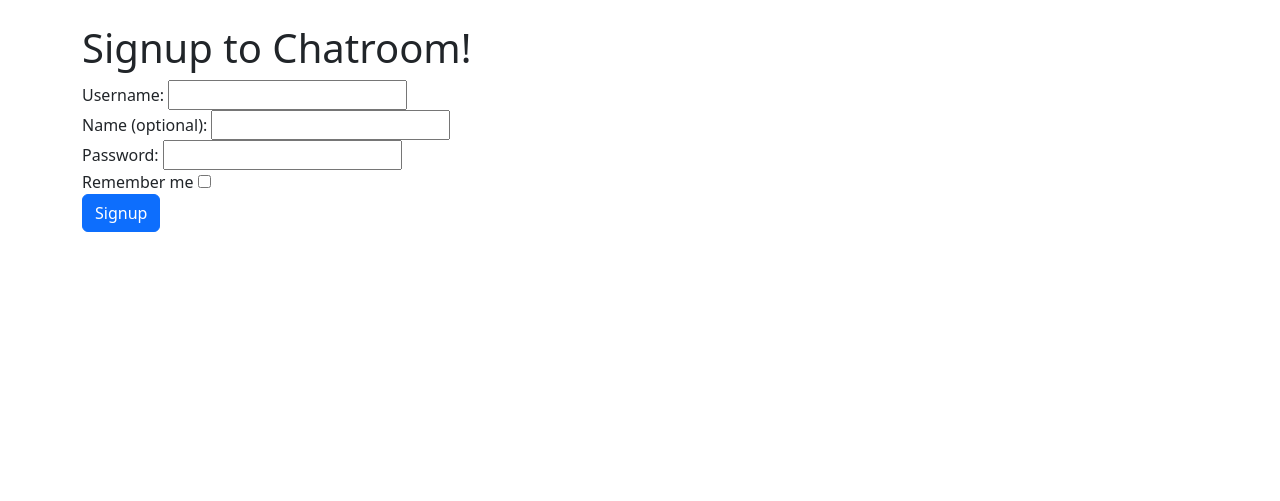
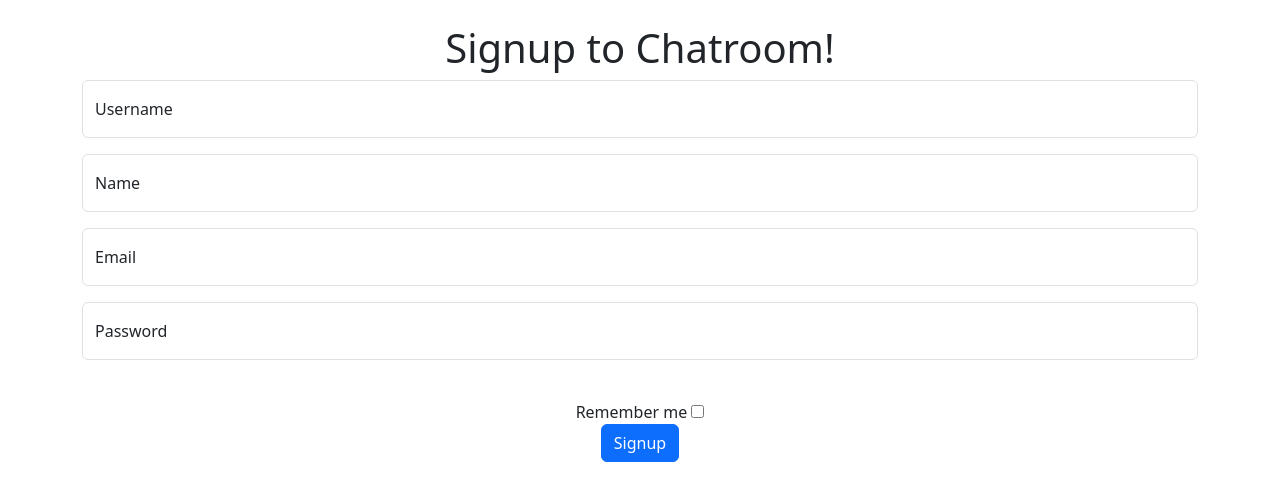
Before and after one commit to NateDhaliwal/Chatroom-Flask, a Flask app: page /signup in a window 1280 px wide. Shown: the top 501 px of the page. Run offline with Flask 3, Linux system fonts and the light colour scheme; some libraries are stand-ins or nearby versions.

Commit message:
Create macro for Bootstrap forms

```diff
--- a/app.py
+++ b/app.py
@@ -7,7 +7,7 @@ from views.chats_parent import chats_parent
 from views.chats_all import chats_all
 from views.chats_main import chats_main
 
-app = Flask(__name__, static_folder='static')
+app = Flask(__name__, static_folder='static', template_folder="templates")
 
 app.secret_key = "a very secret key" # __import__("secrets").token_hex(16)
 
--- a/forms.py
+++ b/forms.py
@@ -1,18 +1,19 @@
 from flask_wtf import FlaskForm
-from wtforms import StringField, PasswordField, SubmitField, BooleanField, TextAreaField
-from wtforms.validators import DataRequired, Length
+from wtforms import StringField, PasswordField, SubmitField, BooleanField, TextAreaField, EmailField
+from wtforms.validators import DataRequired, Length, Email
 
 class LoginForm(FlaskForm):
-    username = StringField("username", validators=[DataRequired(message="Username cannot be blank"), Length(min=1, max=15, message="Username must be be between 1 and 15 characters long")])
-    password = PasswordField("password", validators=[DataRequired(message="Password cannot be blank"), Length(min=8, message="Password to short (minimum 8 characters)")])
+    username = StringField("Username", validators=[DataRequired(message="Username cannot be blank"), Length(min=1, max=15, message="Username must be be between 1 and 15 characters long")])
+    password = PasswordField("Password", validators=[DataRequired(message="Password cannot be blank"), Length(min=8, message="Password to short (minimum 8 characters)")])
     remember_me = BooleanField(label="Remember Me")
 
 class SignupForm(FlaskForm):
-    username = StringField("username", validators=[DataRequired(message="Username cannot be blank"), Length(min=1, max=15, message="Username must be be between 1 and 15 characters long")])
-    password = PasswordField("password", validators=[DataRequired(message="Password cannot be blank"), Length(min=8, message="Password to short (minimum 8 characters)")])
-    name = StringField("name", validators=[Length(max=30, message="Name cannot exceed 30 characters")])
+    username = StringField("Username", validators=[DataRequired(message="Username cannot be blank"), Length(min=1, max=15, message="Username must be be between 1 and 15 characters long")])
+    password = PasswordField("Password", validators=[DataRequired(message="Password cannot be blank"), Length(min=8, message="Password to short (minimum 8 characters)")])
+    name = StringField("Name", validators=[Length(max=30, message="Name cannot exceed 30 characters")])
+    email = EmailField("Email", validators=[DataRequired(message="Email cannot be blank"), Email(message="Please enter a valid email address")])
     remember_me = BooleanField(label="Remember Me")
 
 class CreateChatForm(FlaskForm):
-    name = StringField("name", validators=[DataRequired(message="Chat name cannot be blank"), Length(min=1, max=20, message="Chat name must be between 1 and 20 characters")])
-    description = TextAreaField("description", validators=[Length(max=200, message="Chat description cannot 200 characters")])
+    name = StringField("Chat name", validators=[DataRequired(message="Chat name cannot be blank"), Length(min=1, max=20, message="Chat name must be between 1 and 20 characters")])
+    description = TextAreaField("Chat description (optional)", validators=[Length(max=200, message="Chat description cannot 200 characters")])
--- a/requirements.txt
+++ b/requirements.txt
@@ -1,12 +1,15 @@
 alembic==1.16.4
 blinker==1.9.0
 click==8.2.1
+dnspython==2.7.0
+email_validator==2.2.0
 Flask==3.1.1
 Flask-Login==0.6.3
 Flask-Migrate==4.1.0
 Flask-SQLAlchemy==3.1.1
 Flask-WTF==1.2.2
 greenlet==3.2.3
+idna==3.10
 itsdangerous==2.2.0
 Jinja2==3.1.6
 Mako==1.3.10
--- a/templates/base.html
+++ b/templates/base.html
@@ -1,3 +1,5 @@
+{% from "macros/form.html" import render_field %}
+
 <!DOCTYPE html>
 <html lang="en">
   <head>
@@ -35,16 +37,7 @@
     />
   </head>
   <body>
-    <div class="flashed_messages">
-      {% with messages = get_flashed_messages() %} {% if messages %} {% for
-      message in messages %} {% set css_class = message.split('|')[0] %} {% set
-      message_content = message.split('|')[1] %}
-      <div class="flashed_message">
-        <p class="flash {{ css_class }}">{{ message_content }}</p>
-      </div>
-      {% endfor %} {% endif %} {% endwith %}
-    </div>
-
+    <!-- prettier-ignore-start -->
     {% if current_user.is_authenticated %}
     <div class="container-fluid">
       <div class="row flex-nowrap">
@@ -52,20 +45,21 @@
           <div
             class="d-flex flex-column align-items-center align-items-sm-start px-3 pt-2 text-white min-vh-100"
           >
-            <a
-              href="/"
-              class="d-flex align-items-center pb-3 mb-md-0 me-md-auto text-white text-decoration-none"
+            <span
+              class="d-flex align-items-center pb-3 mb-md-0 me-md-auto text-white fs-5 d-none d-sm-inline"
+              >Joined chats and DMs</span
             >
-              <span class="fs-5 d-none d-sm-inline">Menu</span>
-            </a>
             <ul
               class="nav nav-pills flex-column mb-sm-auto mb-0 align-items-center align-items-sm-start"
               id="menu"
             >
               <li class="nav-item">
-                <a href="#" class="nav-link align-middle px-0">
+                <a
+                  href="{{ url_for('chats_all.my_chats') }}"
+                  class="nav-link align-middle px-0"
+                >
                   <i class="fs-4 bi-house"></i>
-                  <span class="ms-1 d-none d-sm-inline">Home</span>
+                  <span class="ms-1 d-none d-sm-inline">My Chats</span>
                 </a>
               </li>
               <li>
@@ -179,8 +173,8 @@
                 aria-expanded="false"
               >
                 <img
-                  src="https://github.com/mdo.png"
-                  alt="hugenerd"
+                  src="{{ current_user.avatar_url }}"
+                  alt="{{ current_user.username }}'s avatar"
                   width="30"
                   height="30"
                   class="rounded-circle"
@@ -193,6 +187,11 @@
                 class="dropdown-menu dropdown-menu-dark text-small shadow"
                 aria-labelledby="dropdownUser1"
               >
+                <li><a class="dropdown-item" href="#">Settings</a></li>
+                <li><a class="dropdown-item" href="#">Profile</a></li>
+                <li>
+                  <hr class="dropdown-divider" />
+                </li>
                 <li>
                   <a
                     class="dropdown-item"
@@ -200,20 +199,28 @@
                     >Logout</a
                   >
                 </li>
-                <li><a class="dropdown-item" href="#">Settings</a></li>
-                <li><a class="dropdown-item" href="#">Profile</a></li>
-                <li>
-                  <hr class="dropdown-divider" />
-                </li>
-                <li><a class="dropdown-item" href="#">Sign out</a></li>
               </ul>
             </div>
           </div>
         </div>
         <div class="col py-3">
           {% endif %} {% if not current_user.is_authenticated %}
-          <div class="container py-4">
-            {% endif %} {% block content %}{% endblock %} {% if
+          <div class="container py-4 text-center">
+            {% endif %}
+            <div class="alerts">
+              {% with messages = get_flashed_messages() %} {% if messages %} {%
+              for message in messages %} {% set css_class =
+              message.split('|')[0] %} {% set message_content =
+              message.split('|')[1] %}
+              <div
+                class="alert {{ 'alert-success' if css_class == 'success' else 'alert-danger' }}"
+                role="alert"
+              >
+                {{ message_content }}
+              </div>
+              {% endfor %} {% endif %} {% endwith %}
+            </div>
+            {% block content %}{% endblock %} {% if
             current_user.is_authenticated %}
           </div>
           <!-- end col -->
@@ -225,7 +232,7 @@
     </div>
     <!-- end container -->
     {% endif %}
-
+    <!-- prettier-ignore-end -->
     <script
       src="https://cdn.jsdelivr.net/npm/bootstrap@5.3.7/dist/js/bootstrap.bundle.min.js"
       integrity="sha384-ndDqU0Gzau9qJ1lfW4pNLlhNTkCfHzAVBReH9diLvGRem5+R9g2FzA8ZGN954O5Q"
--- /dev/null
+++ b/templates/macros/form.html
@@ -0,0 +1,6 @@
+{% macro render_field(field) %}
+<div class="form-floating mb-3">
+  {{ field(class="form-control", placeholder=field.label.text) }} {{ field.label
+  }}
+</div>
+{% endmacro %}
--- a/utils.py
+++ b/utils.py
@@ -1,6 +1,6 @@
 import hashlib
 
-def get_gravatar_hash(email, size=80, default="identicon"):
+def get_gravatar_hash(email, size=30, default="identicon"):
     email = email.strip().lower()
     email_hash = hashlib.md5(email.encode("utf-8")).hexdigest()
     url = f"https://www.gravatar.com/avatar/{email_hash}?s={size}&d={default}"
--- a/views/login_signup/__init__.py
+++ b/views/login_signup/__init__.py
@@ -3,8 +3,10 @@ from werkzeug.security import check_password_hash, generate_password_hash
 
 from models import User, db
 from forms import LoginForm, SignupForm
+from utils import get_gravatar_hash
 
 from flask_login import login_user, logout_user, current_user
+
 
 login_signup = Blueprint(
   'login_signup',
@@ -12,6 +14,11 @@ login_signup = Blueprint(
   static_folder='../../static',
   template_folder='templates'
 )
+
+@login_signup.route("/logout")
+def logout():
+  logout_user()
+  return redirect(url_for("index"))
 
 # Login + Signup BP
 @login_signup.route("/login", methods=['POST', 'GET'])
@@ -56,6 +63,8 @@ def signup():
     name = signup_form.name.data if not None else username
     password = signup_form.password.data
     hashed_password = generate_password_hash(password, "scrypt", 16)
+    email = signup_form.email.data
+    gravatar_hash = get_gravatar_hash(email)
     remember_me = signup_form.remember_me.data
 
     # Check if user exists
@@ -65,7 +74,7 @@ def signup():
 
     # Create instance of User class with new user's data
     user_id = len(User.query.all()) + 1
-    new_user = User(id=user_id, username=username, name=name, hashed_password=hashed_password)
+    new_user = User(id=user_id, username=username, name=name, email=email, avatar_url=gravatar_hash, hashed_password=hashed_password)
 
     # Insert into database
     db.session.add(new_user)
--- a/views/login_signup/templates/signup/signup.html
+++ b/views/login_signup/templates/signup/signup.html
@@ -4,12 +4,9 @@ block content %}
 <h1>Signup to Chatroom!</h1>
 
 <form method="post" action="/signup">
-  {{ form.csrf_token }}
-  <label for="username" id="username">Username: {{ form.username }}</label>
-  <br />
-  <label for="name" id="name">Name (optional): {{ form.name }}</label>
-  <br />
-  <label for="password" id="password">Password: {{ form.password }}</label>
+  {{ form.csrf_token }} {{ render_field(form.username) }} {{
+  render_field(form.name) }} {{ render_field(form.email) }} {{
+  render_field(form.password) }}
   <br />
   <label for="remember_me" id="remember_me"
     >Remember me {{ form.remember_me }}</label
```
Also changed, not shown: views/chats_all/templates/my_chats/my_chats.html (+2 -23 lines), views/login_signup/templates/login/login.html (+3 -5 lines), 1 other file.
